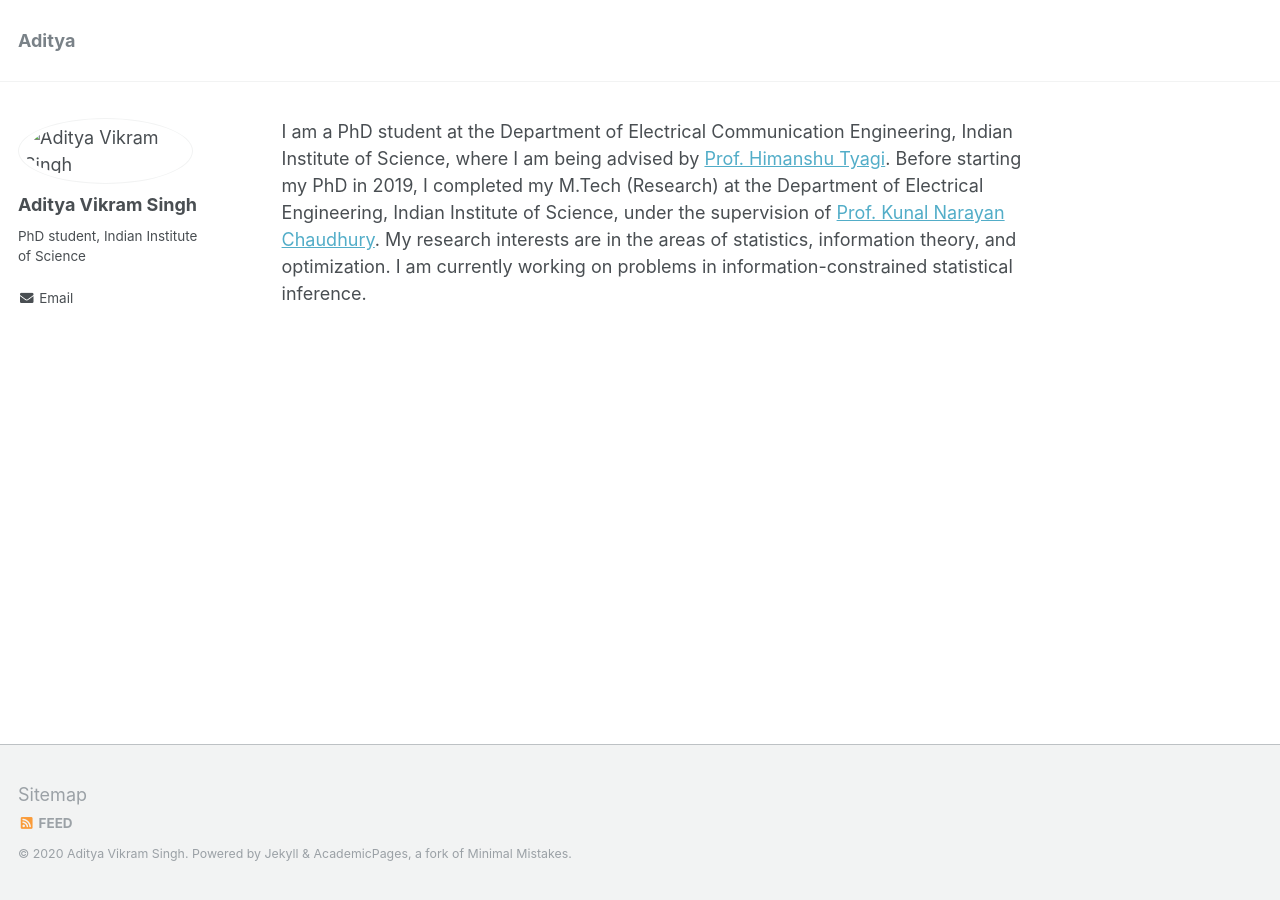
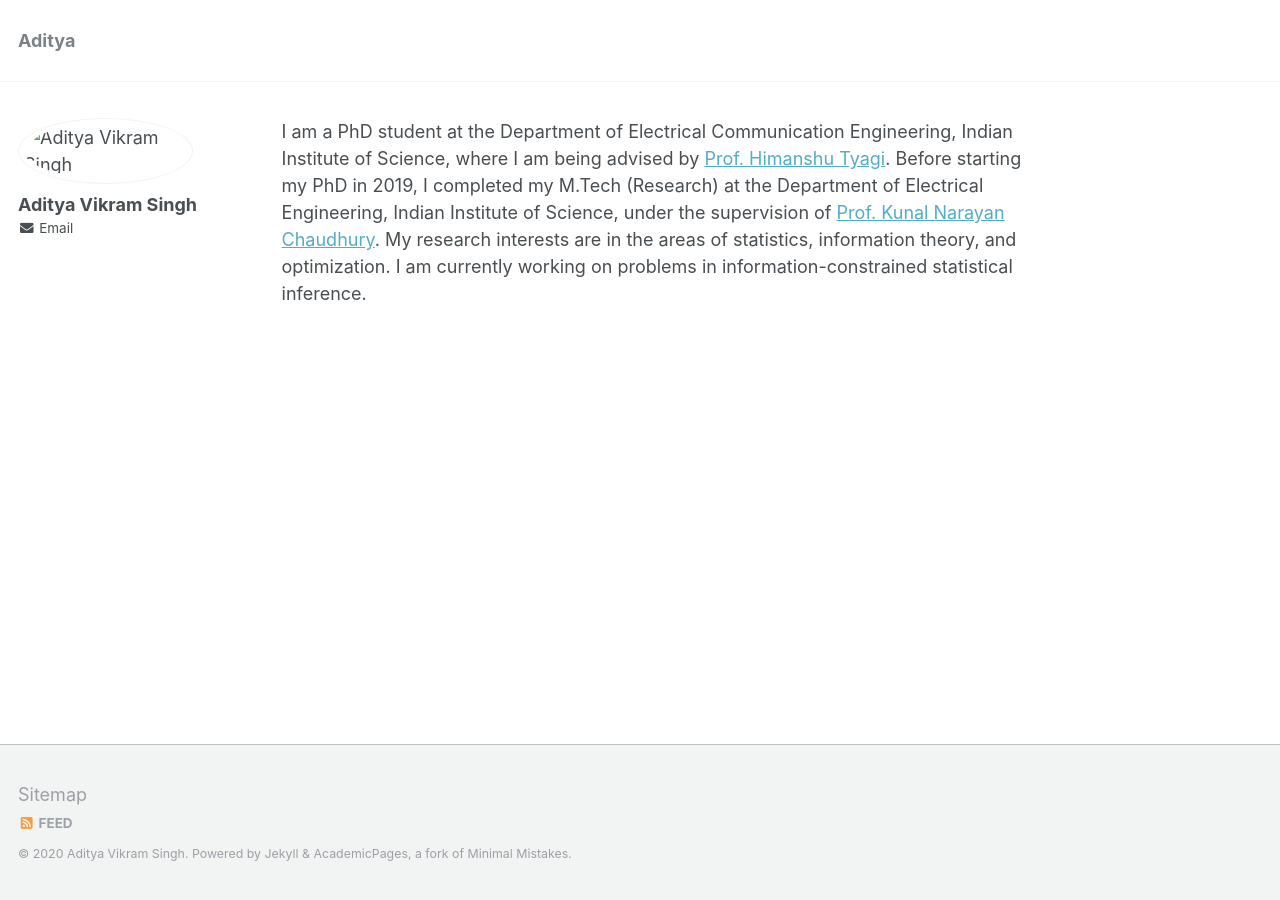
Before and after one commit to aditya-vs/aditya-vs.github.io, a Jekyll site: the page built from _pages/about.md, in a window 1280 px wide. Built offline with Jekyll 4.4.1, drawn with Linux system fonts in a browser that asks for light colours.

Commit message:
Update _config.yml

```diff
--- a/_config.yml
+++ b/_config.yml
@@ -82,7 +82,7 @@ analytics:
 author:
   name             : "Aditya Vikram Singh"
   avatar           : "pic4.jpg"
-  bio              : "PhD student, Indian Institute of Science"
+  bio              :
   location         :
   employer         :
   pubmed           : #"https://www.ncbi.nlm.nih.gov/pubmed/?term=john+snow"
```
